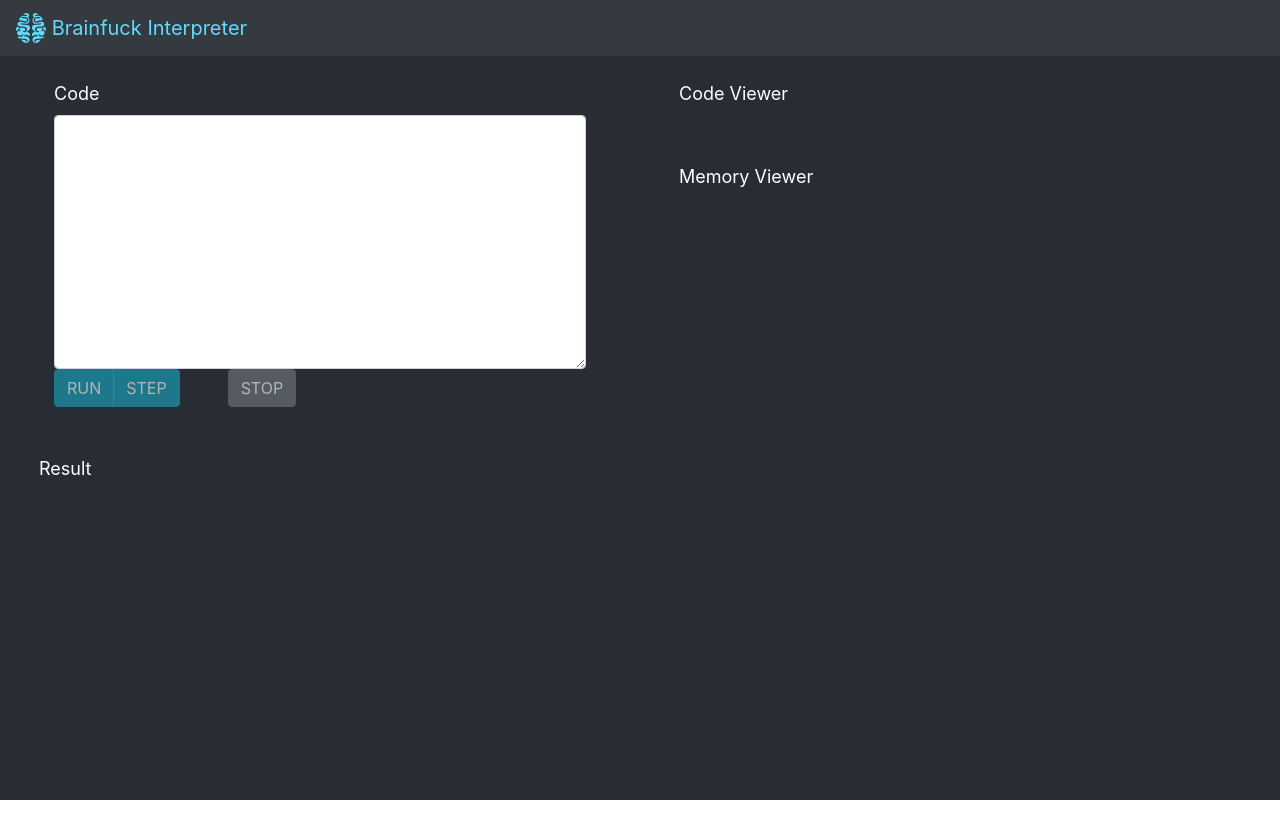
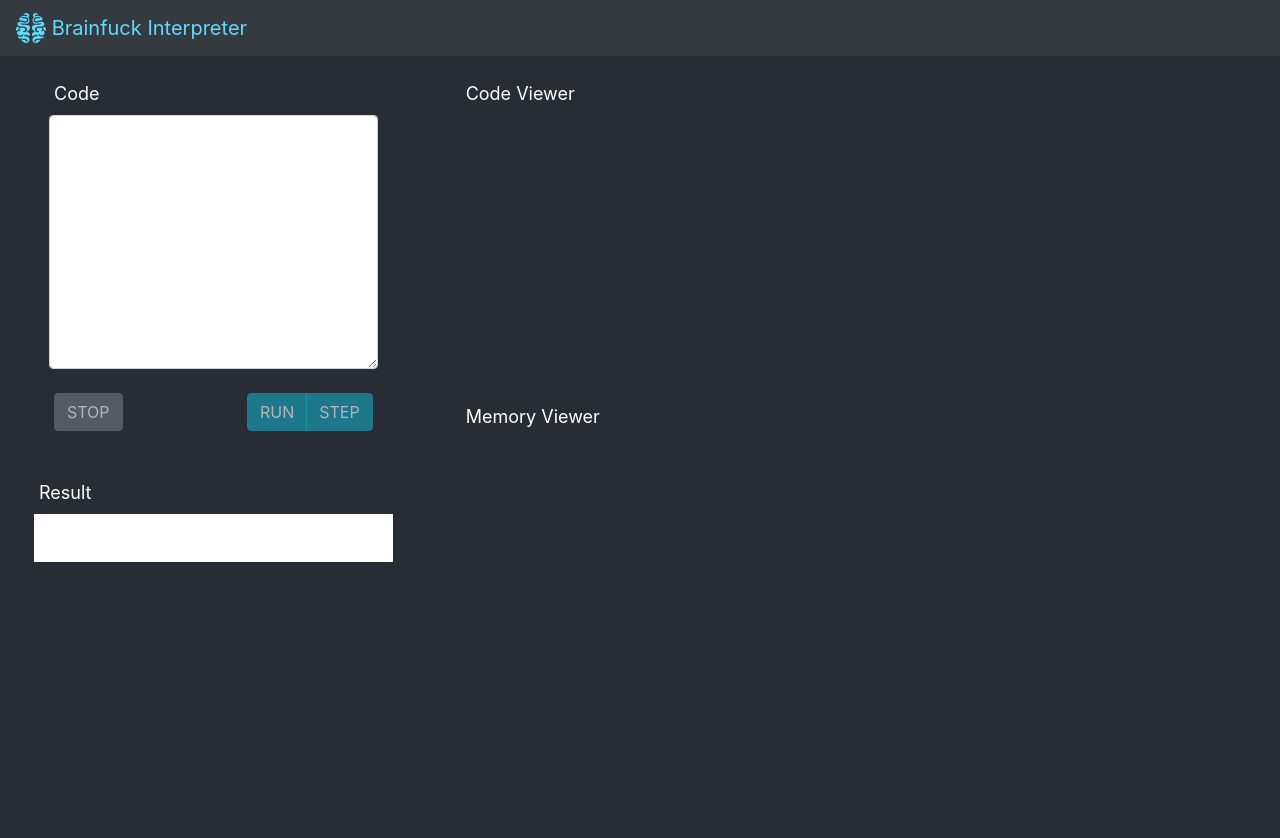
Before and after one commit to omurakazuaki/brainfuck-interpreter, a React (Create React App) app: page / in a window 1280 px wide. Shown: the top 838 px of the page. Before the commit the page ends 800 px from the top, so only its background shows below. Built offline with nearby package versions, Linux system fonts and the light colour scheme.

Commit message:
Adjust layout and implemented breakpoint

```diff
--- a/public/index.html
+++ b/public/index.html
@@ -24,7 +24,7 @@
       work correctly both with client-side routing and a non-root public URL.
       Learn how to configure a non-root public URL by running `npm run build`.
     -->
-    <title>React App</title>
+    <title>Brainfuck Interpreter</title>
   </head>
   <body>
     <noscript>You need to enable JavaScript to run this app.</noscript>
--- a/src/components/App.tsx
+++ b/src/components/App.tsx
@@ -17,7 +17,8 @@ interface AppState {
   memory: Int8Array
   ptr: number
   codePointer: number,
-  status: Status
+  status: Status,
+  breakPoints: number[]
 };
 
 export default class App extends React.Component<AppProps, AppState> {
@@ -33,12 +34,14 @@ export default class App extends React.Component<AppProps, AppState> {
       memory: null,
       ptr: null,
       codePointer: null,
-      status: null
+      status: null,
+      breakPoints: []
     };
     this.handleChangeCode = this.handleChangeCode.bind(this);
     this.handleRunCode = this.handleRunCode.bind(this);
     this.handleStepCode = this.handleStepCode.bind(this);
     this.handleStop = this.handleStop.bind(this);
+    this.handleSetBreakPoint = this.handleSetBreakPoint.bind(this);
     this.result = '';
   }
 
@@ -51,6 +54,7 @@ export default class App extends React.Component<AppProps, AppState> {
     });
     this.setState({
       code: this.brainfuck.code,
+      breakPoints: this.brainfuck.breakPoints,
       result: ''
     });
     this.result = '';
@@ -87,6 +91,13 @@ export default class App extends React.Component<AppProps, AppState> {
     this.setState({status});
   }
 
+  handleSetBreakPoint(bp: number) {
+    this.brainfuck.setBreakPoints(bp);
+    this.setState({
+      breakPoints: this.brainfuck.breakPoints
+    });
+  }
+
   render() {
     return (
       <div>
@@ -106,7 +117,7 @@ export default class App extends React.Component<AppProps, AppState> {
         </Navbar>
         <Container className='base' fluid={true}>
           <Row>
-            <Col sm={6}>
+            <Col sm={4}>
               <Row className="m-4">
                 <Col>
                   <CodeForm
@@ -123,15 +134,21 @@ export default class App extends React.Component<AppProps, AppState> {
                 </Col>
               </Row>
             </Col>
-            <Col sm={6}>
+            <Col sm={8}>
               <Row>
                 <Col className="m-4">
-                  <CodeViewer code={this.state.code} codePointer={this.state.codePointer} />
+                  <CodeViewer
+                    code={this.state.code}
+                    codePointer={this.state.codePointer}
+                    breakPoints={this.state.breakPoints}
+                    setBreakPoint={this.handleSetBreakPoint} />
                 </Col>
               </Row>
               <Row>
                 <Col className="m-4">
-                  <MemoryViewer memory={this.state.memory} ptr={this.state.ptr} />
+                  <MemoryViewer
+                    memory={this.state.memory}
+                    ptr={this.state.ptr} />
                 </Col>
               </Row>
             </Col>
--- a/src/components/CodeForm.tsx
+++ b/src/components/CodeForm.tsx
@@ -39,15 +39,25 @@ export default class CodeForm extends React.Component<CodeFormProps> {
 
   render() {
     return (
+      <div>
         <Form>
           <Form.Label>Code</Form.Label>
+          <Form.Row className="mb-4">
             <Form.Control as="textarea" aria-label="code" rows={10} onChange={this.handleChangeCode} />
-        <ButtonGroup className="mr-5">
+          </Form.Row>
+        </Form>
+        <div className="d-flex">
+          <div className="mr-auto">
+            <Button variant="secondary" onClick={this.handleClickStop} disabled={this.props.status !== Status.RUNNING}>STOP</Button>
+          </div>
+          <div>
+            <ButtonGroup>
               <Button variant="info" onClick={this.handleClickRun} disabled={this.props.status === null || this.props.status !== Status.STOPPED}>RUN</Button>
               <Button variant="info" onClick={this.handleClickStep} disabled={this.props.status === null || this.props.status !== Status.STOPPED}>STEP</Button>
             </ButtonGroup>
-        <Button variant="secondary" onClick={this.handleClickStop} disabled={this.props.status !== Status.RUNNING}>STOP</Button>
-      </Form>
+          </div>
+        </div>
+      </div>
     );
   }
 }
--- a/src/components/CodeViewer.tsx
+++ b/src/components/CodeViewer.tsx
@@ -5,18 +5,41 @@ import * as _ from 'lodash';
 
 interface CodeViewerProps {
   code: string,
-  codePointer: number
+  codePointer: number,
+  breakPoints: number[],
+  setBreakPoint: (number) => void,
 };
 
 export default class CodeViewer extends React.Component<CodeViewerProps> {
+
+  constructor(props) {
+    super(props);
+    this.handleClickToken = this.handleClickToken.bind(this);
+  }
 
   code() {
     if (!this.props.code) {
       return null;
     }
+    const className = (index: number) => {
+      if (this.props.breakPoints.includes(index)) {
+        return 'token bg-danger px-1';
+      } else if (index === this.props.codePointer) {
+        return 'token bg-info px-1';
+      } else {
+        return 'token px-1';
+      }
+    }
+
     return _([...this.props.code])
-      .map((c, i) => <code key={i} className={this.props.codePointer === i ? 'bg-light' : ''}>{c}</code>)
+      .map(c => c === ' ' ? '\u00A0': c)
+      .map((c, i) => c === '\n' ? <br key={i} /> : <span onClick={this.handleClickToken} data-key={i} key={i} className={className(i)}>{c}</span>)
       .value();
+  }
+
+  handleClickToken(e) {
+    const bp = Number(e.target.getAttribute('data-key'));
+    this.props.setBreakPoint(bp);
   }
 
   render() {
--- a/src/components/Result.tsx
+++ b/src/components/Result.tsx
@@ -12,8 +12,10 @@ export default class Result extends React.Component<ResultProps> {
     return (
       <Form>
         <Form.Label>Result</Form.Label>
-        <Form.Row>
-        {this.props.result}
+        <Form.Row className="result">
+          <pre className="m-4">
+            {this.props.result}
+          </pre>
         </Form.Row>
       </Form>
     );
--- a/src/core/Brainfuck.ts
+++ b/src/core/Brainfuck.ts
@@ -37,6 +37,7 @@ export class Brainfuck {
   ptr: number;
   code: string;
   codePointer: number;
+  breakPoints: number[];
   status: Status = null;
 
   commands: string[];
@@ -85,6 +86,7 @@ export class Brainfuck {
     this.opt.codePointTracer(this.codePointer);
     this.opt.MemoryTracer(this.memory, this.ptr);
     this.changeStatus(Status.STOPPED);
+    this.breakPoints = [];
   }
 
   jumpList(): number[][] {
@@ -128,12 +130,21 @@ export class Brainfuck {
         setTimeout(resolve);
       });
       this.step();
+      if (this.breakPoints.includes(this.codePointer)) break;
     }
     this.changeStatus(Status.STOPPED);
   }
 
   stop() {
     this.changeStatus(Status.STOPPING);
+  }
+
+  setBreakPoints(bp: number) {
+    if (this.breakPoints.includes(bp)) {
+      this.breakPoints = this.breakPoints.filter(e => e !== bp);
+    } else {
+      this.breakPoints.push(bp);
+    }
   }
 
   step() {
--- a/src/css/App.scss
+++ b/src/css/App.scss
@@ -5,11 +5,32 @@
   color: white;
 }
 
+.site-name {
+  color: #61dafb;
+}
+
 .code {
+  display: block;
+  height: 30vh;
   overflow-y: scroll;
+  font-family: source-code-pro, Menlo, Monaco, Consolas, 'Courier New',
+    monospace;
 }
 
 .memory {
   height: 50vh;
   overflow-y: scroll;
+  font-family: source-code-pro, Menlo, Monaco, Consolas, 'Courier New',
+    monospace;
 }
+
+.token {
+  cursor: pointer;
+  &:hover {
+    background: #e66f7b;
+  }
+}
+
+.result {
+  background: white !important;
+}
--- a/src/css/index.scss
+++ b/src/css/index.scss
@@ -7,11 +7,7 @@ body {
   -moz-osx-font-smoothing: grayscale;
 }
 
-code {
+textarea {
   font-family: source-code-pro, Menlo, Monaco, Consolas, 'Courier New',
-    monospace;
+    monospace !important;
 }
-
-.site-name {
-  color: #61dafb;
-}
```
Also changed, not shown: public/manifest.json. Lines whose indentation alone changed are shown as unchanged.
